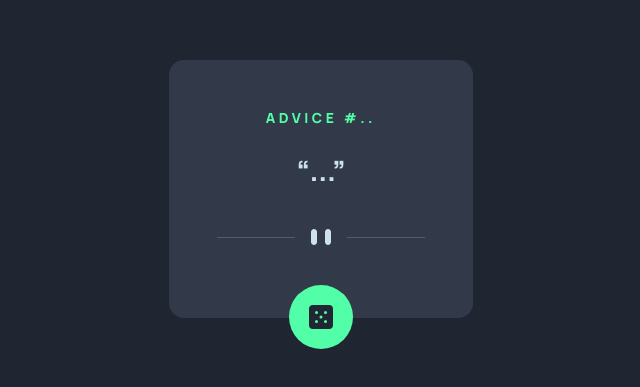
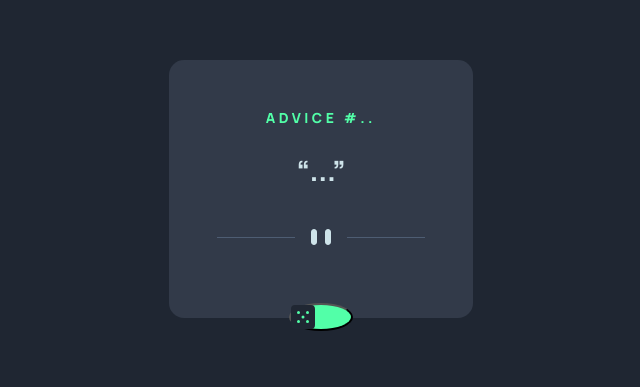
Before and after one commit to NehalSahu8055/Responsive_Advice_generator_app, a plain HTML site: page index.html in a window 1280 px wide. Shown: the part 211-598 px from the top of the page, without its empty margins (368-1008 px from the left). Drawn offline with Linux system fonts and the light colour scheme; no server answers.

Commit message:
Update index.html

```diff
--- a/index.html
+++ b/index.html
@@ -48,26 +48,18 @@
           <q
             class="advice-gen__quote fs-large letter-spacing-2 line-height-2"
             title="Quote"
-          >...</q>
+            >...</q
+          >
         </div>
         <div class="divider flex-row flex-c">
           <hr />
-          <img
-            class="divider__img"
-            src="images/divider.svg"
-            alt=""
-          />
+          <img class="divider__img" src="images/divider.svg" alt="" />
           <hr />
         </div>
-        <div class="button flex-row flex-c">
-          <div class="advice-gen__btn flex-row flex-c t-center" title="button">
-            <input
-              class="image"
-              type="image"
-              src="images/icon-dice.svg"
-              alt=""
-            />
-          </div>
+        <div class="flex-row flex-c t-center" title="button">
+          <button class="advice-gen__btn">
+            <img class="image" src="images/icon-dice.svg" alt="" />
+          </button>
         </div>
       </div>
     </main>
```
